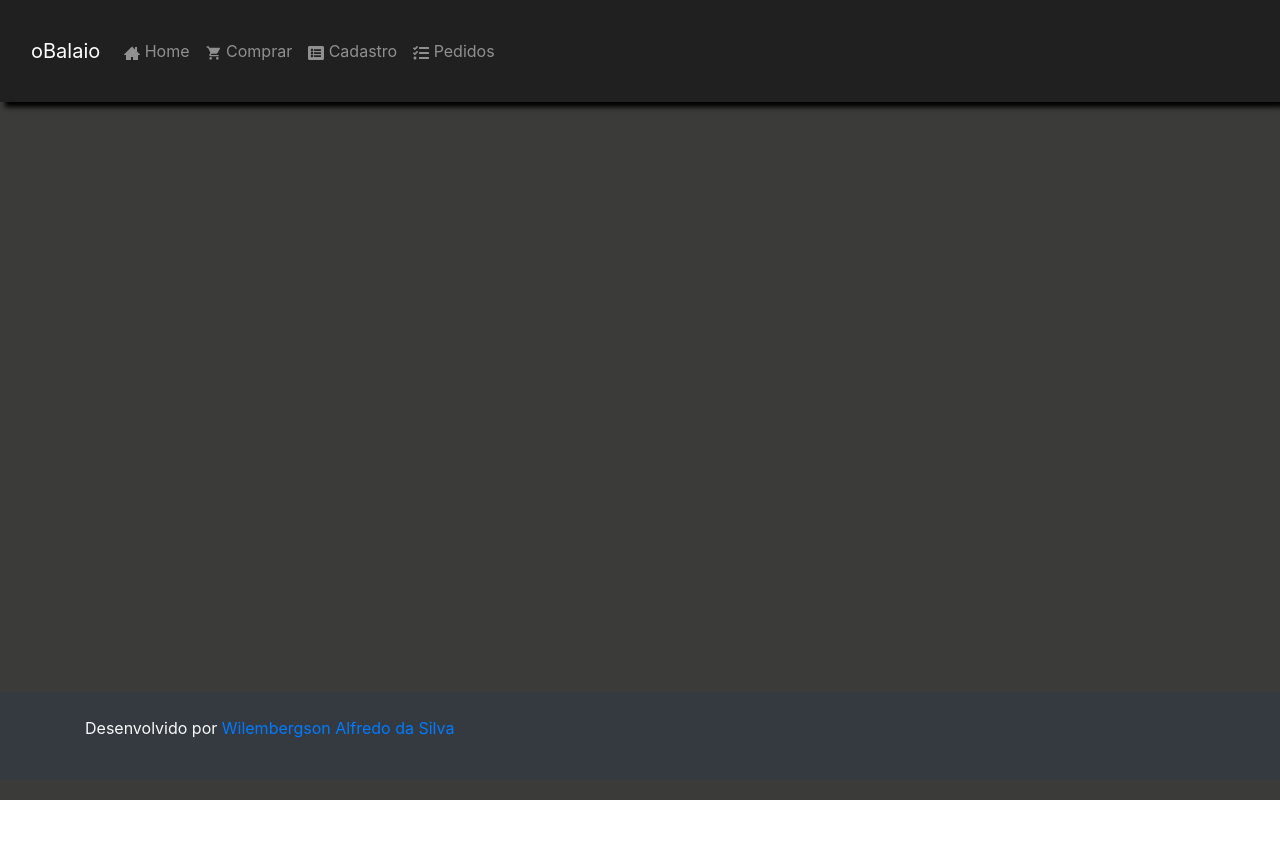
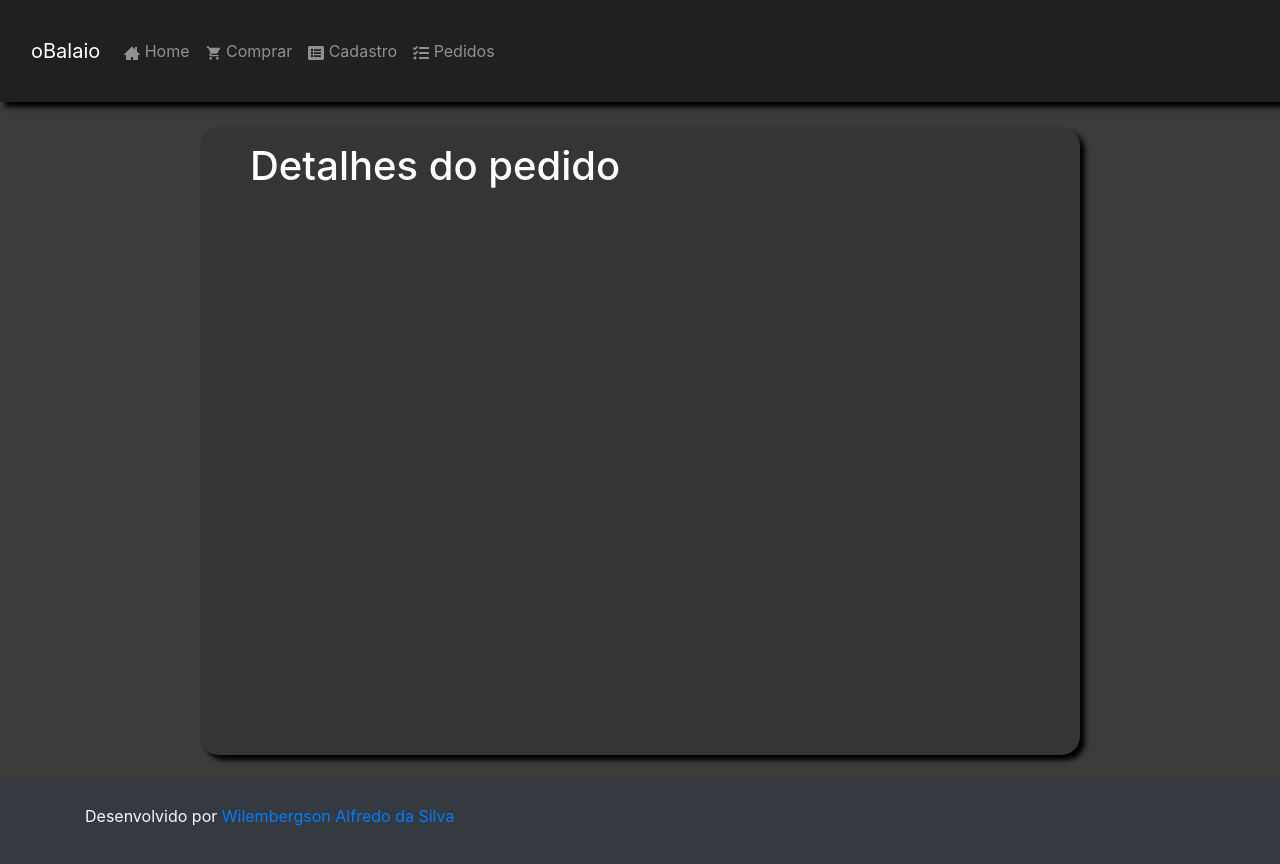
Before and after one commit to wilembergson/oBalaio, a React (Create React App) app in the folder frontend/: page /detalhes in a window 1280 px wide. Shown: the top 864 px of the page. Before the commit the page ends 800 px from the top, so only its background shows below. Built offline with nearby package versions, Linux system fonts and the light colour scheme.

Commit message:
Detalhes do pedido

```diff
--- a/frontend/src/Routes/Routes.js
+++ b/frontend/src/Routes/Routes.js
@@ -1,11 +1,11 @@
 import React from 'react'
 import { BrowserRouter, Switch, Route} from 'react-router-dom'
+
 import Cadastro from '../components/Cadastro/Cadastro'
 import Home from '../components/Home/Home'
-
-import Confirmacao from '../components/Cadastro/Cadastro'
 import ListaPedidos from '../components/ListaPedidos/ListaPedidos'
 import ProdutoComponent from '../components/ProdutoComponent/ProdutoComponent'
+import PedidoDetalhe from '../components/PedidoDetalhe/PedidoDetalhe'
 
 function Routes(props){
     return(
@@ -15,6 +15,7 @@ function Routes(props){
                 <Route path="/comprar" component={ProdutoComponent}/>
                 <Route path="/confirmacao" component={Cadastro}/>
                 <Route path="/pedidos" component={ListaPedidos}/>
+                <Route path="/detalhes" component={PedidoDetalhe}/>
             </Switch>
         </BrowserRouter>
     )
--- a/frontend/src/components/ListaPedidos/ListaPedidos.jsx
+++ b/frontend/src/components/ListaPedidos/ListaPedidos.jsx
@@ -3,6 +3,7 @@ import React, { useState } from 'react'
 import './ListaPedidos.css'
 import { BsFillTrashFill } from 'react-icons/bs'
 import { BiDetail } from 'react-icons/bi'
+import { Link } from 'react-router-dom'
 
 const API_URL = 'http://localhost:8080/pedidos'
 
@@ -37,7 +38,7 @@ function ListaPedidos(){
                                     <tr className="tLinha" key={p.id}>
                                         <td>{p.id}</td>
                                         <td>{p.date}</td>
-                                        <td><button type="button" className="btn btn-primary"><BiDetail/></button></td>
+                                        <td><Link to="/detalhes"><button type="button" className="btn btn-primary"><BiDetail/></button></Link></td>
                                         <td><button type="button" onClick={()=> remover(p.id)} className="btn btn-danger"><BsFillTrashFill/></button></td>
                                     </tr>
 
--- /dev/null
+++ b/frontend/src/components/PedidoDetalhe/PedidoDetalhe.css
@@ -0,0 +1,12 @@
+.conteudo{
+    color: #fff;
+    margin-left: 200px;
+    margin-right: 200px;
+    margin-top: 25px;
+    margin-bottom: 25px;
+    padding: 15px;
+    background-color: rgb(52, 54, 54);
+    align-items: center;
+    box-shadow: 5px 5px 5px black;
+    border-radius: 19px;
+}
--- /dev/null
+++ b/frontend/src/components/PedidoDetalhe/PedidoDetalhe.jsx
@@ -0,0 +1,13 @@
+import React from 'react'
+import './PedidoDetalhe.css'
+import { Link } from 'react-router-dom'
+
+function PedidoDetalhe(){
+    return(
+        <div className="conteudo">
+            <h1>Detalhes do pedido</h1>
+        </div>
+    )
+}
+
+export default PedidoDetalhe
--- a/frontend/src/components/ProdutoComponent/ProdutoComponent.css
+++ b/frontend/src/components/ProdutoComponent/ProdutoComponent.css
@@ -40,3 +40,7 @@ aside.tabela {
     color: rgb(6, 243, 37);
     margin-right: 35px;
 }
+
+.tnome{
+    background-color: rgb(43, 40, 40);
+}
--- a/frontend/src/components/ProdutoComponent/ProdutoComponent.jsx
+++ b/frontend/src/components/ProdutoComponent/ProdutoComponent.jsx
@@ -74,7 +74,7 @@ function ProdutoComponent() {
         <>
             <div className="dados">
                 <div className="basket ml-2">
-                    <div className="tnome bg-dark">
+                    <div className="tnome">
                         Cesta
                  </div>
                     <table className="table table-striped">
```
